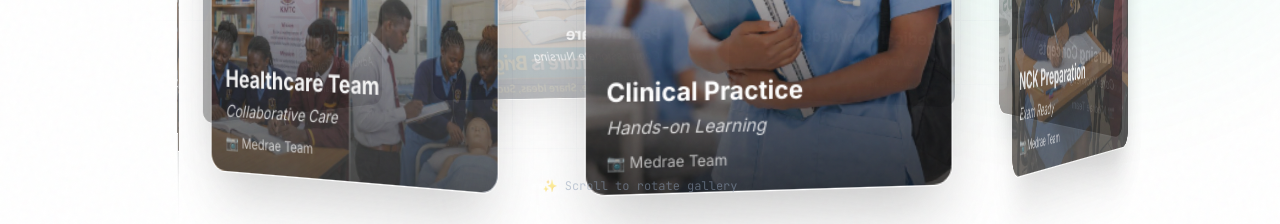
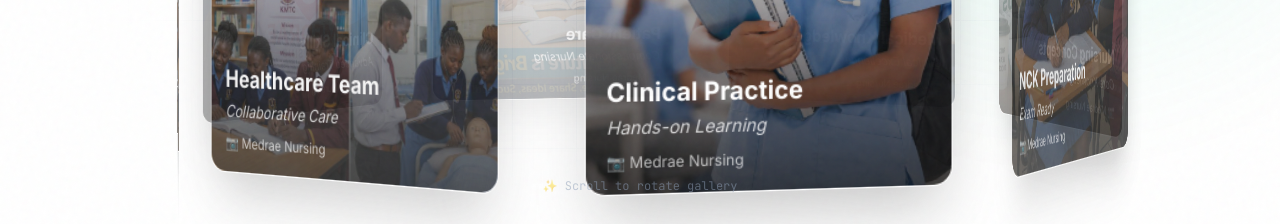
Before and after one commit to heartiqueplatform/MEDRAE-NURSING, a React (Vite) app: page / in a window 1280 px wide. Shown: the part 492-716 px from the top of the page. Built offline with nearby package versions, Linux system fonts and the light colour scheme.

Commit message:
Update Hero.tsx

```diff
--- a/src/components/Hero.tsx
+++ b/src/components/Hero.tsx
@@ -16,7 +16,7 @@ const galleryItems: GalleryItem[] = [
       url: '/images/nursing-1.jpg',
       text: 'Clinical Practice Session',
       pos: 'center',
-      by: 'Medrae Team'
+      by: 'Medrae Nursing '
     }
   },
   {
@@ -26,7 +26,7 @@ const galleryItems: GalleryItem[] = [
       url: '/images/nursing-2.jpg',
       text: 'NCK Exam Preparation',
       pos: 'center',
-      by: 'Medrae Team'
+      by: 'Medrae Nursing '
     }
   },
   {
@@ -36,7 +36,7 @@ const galleryItems: GalleryItem[] = [
       url: '/images/nursing-3.jpg',
       text: 'Essential Nursing Concepts',
       pos: 'center',
-      by: 'Medrae Team'
+      by: 'Medrae Nursing '
     }
   },
   {
@@ -46,7 +46,7 @@ const galleryItems: GalleryItem[] = [
       url: '/images/nursing-4.jpg',
       text: 'Medical Knowledge Base',
       pos: 'center',
-      by: 'Medrae Team'
+      by: 'Medrae Nursing '
     }
   },
   {
@@ -56,7 +56,7 @@ const galleryItems: GalleryItem[] = [
       url: '/images/nursing-5.jpg',
       text: 'Patient Care Excellence',
       pos: 'center',
-      by: 'Medrae Team'
+      by: 'Medrae Nursing '
     }
   },
   {
@@ -66,7 +66,7 @@ const galleryItems: GalleryItem[] = [
       url: '/images/nursing-6.jpg',
       text: 'Clinical Skills Training',
       pos: 'center',
-      by: 'Medrae Team'
+      by: 'Medrae Nursing '
     }
   },
   {
@@ -76,7 +76,7 @@ const galleryItems: GalleryItem[] = [
       url: '/images/nursing-7.jpg',
       text: 'Nursing Education Platform',
       pos: 'center',
-      by: 'Medrae Team'
+      by: 'Medrae Nursing '
     }
   },
   {
@@ -86,7 +86,7 @@ const galleryItems: GalleryItem[] = [
       url: '/images/nursing-8.jpg',
       text: 'Healthcare Team Collaboration',
       pos: 'center',
-      by: 'Medrae Team'
+      by: 'Medrae Nursing '
     }
   }
 ];
```
